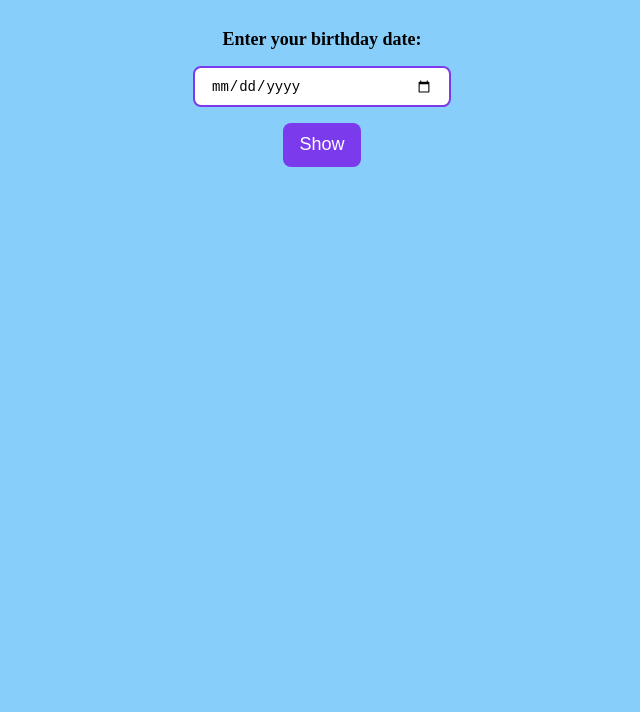
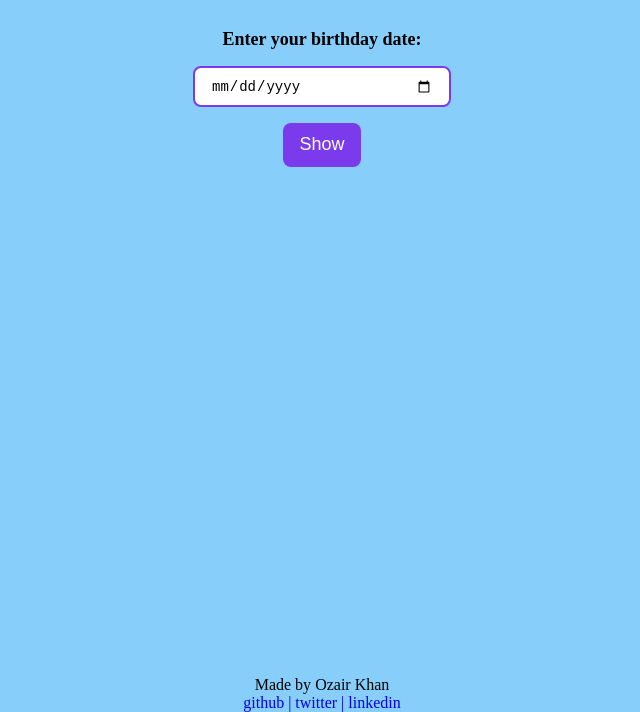
Before and after one commit to ozairkhan2810/palindrome-birthday, a plain HTML site: page index.html in a window 1280 px wide. Shown: the part 88-800 px from the top of the page, without its empty margins (318-958 px from the left). Drawn offline with Linux system fonts and the light colour scheme.

Commit message:
refactor: add footer

```diff
--- a/index.html
+++ b/index.html
@@ -15,8 +15,20 @@
       <button id="show-btn">Show</button>
       <p id="result"></p>
     </main>
-    <footer>
+    <footer class="footer">
+      <div class="footer-header">Made by <span class="name">Ozair Khan</span></div>
+        <ul class="social-links list-non-bullet">
+            <li class="list-item-inline">
+                <a class="link" href="https://github.com/ozairkhan2810">github |</a>
+            </li>
+            <li class="list-item-inline">
+                <a class="link" href="https://twitter.com/ozairkhan2810">twitter</a>
+            </li>
+            <li class="list-item-inline">
+                <a class="link" href="https://linkedin.com/in/ozairkhan2810">| linkedin</a>
+            </li>
 
+        </ul>
     </footer>
 
     <script src="script.js"></script>
```
